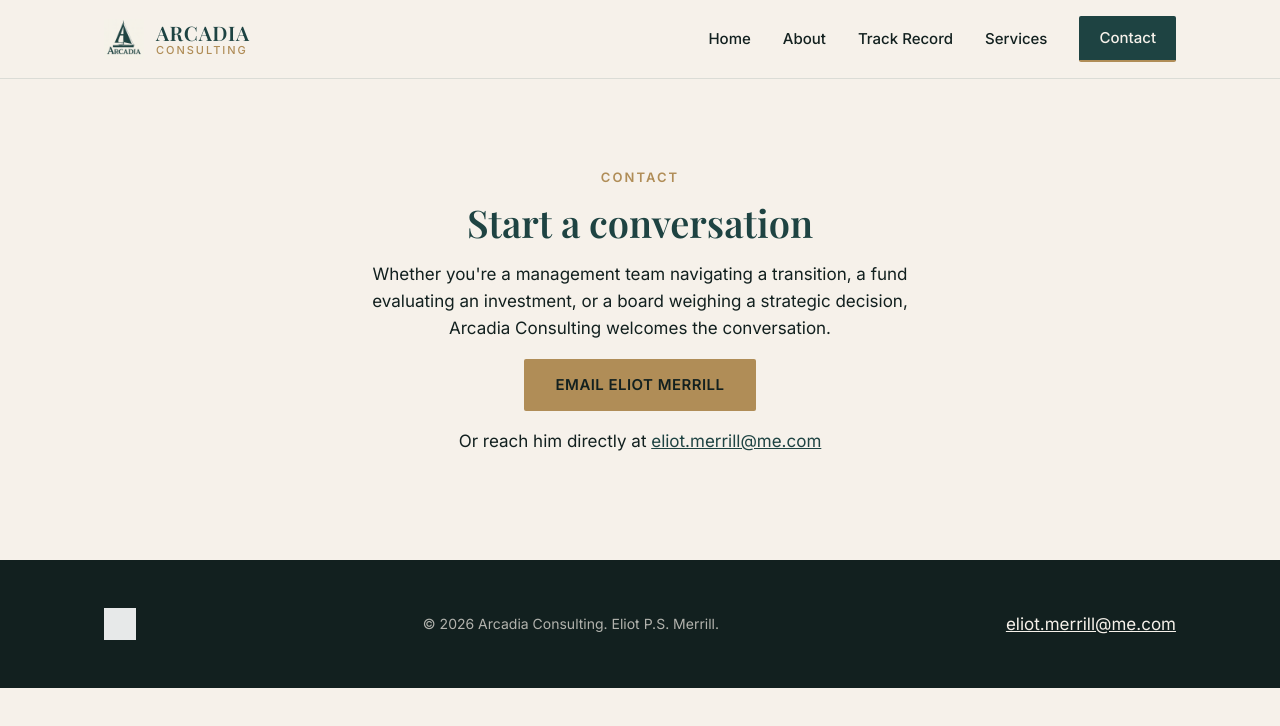
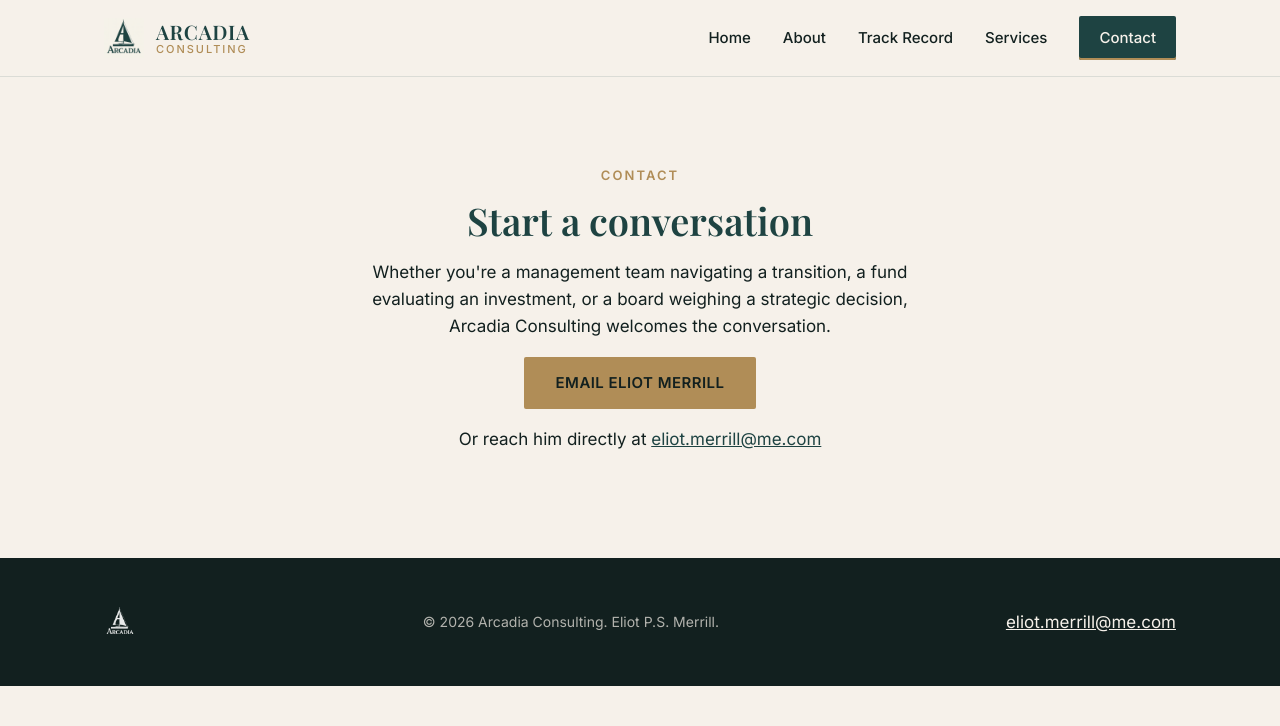
Before and after one commit to xcayalavermont-stack/WEBSITE, a plain HTML site: page contact.html in a window 1280 px wide. Drawn offline with nearby package versions, Linux system fonts and the light colour scheme.

Commit message:
Fix footer logo transparency, dedicated About video poster, and active Contact button styling

```diff
--- a/contact.html
+++ b/contact.html
@@ -47,7 +47,7 @@
 
 <footer class="site-footer">
   <div class="container footer-inner">
-    <img src="assets/img/logo.png" alt="Arcadia Consulting" class="footer-logo">
+    <img src="assets/img/logo-transparent.png" alt="Arcadia Consulting" class="footer-logo">
     <p>&copy; 2026 Arcadia Consulting. Eliot P.S. Merrill.</p>
     <a href="mailto:eliot.merrill@me.com" class="footer-email">eliot.merrill@me.com</a>
   </div>
--- a/css/style.css
+++ b/css/style.css
@@ -131,6 +131,10 @@ img { max-width: 100%; display: block; }
   color: var(--color-ivory);
   padding: 10px 20px;
   border-radius: 2px;
+}
+.site-nav a.nav-cta[aria-current="page"] {
+  border-bottom: none;
+  box-shadow: inset 0 -2px 0 var(--color-brass);
 }
 
 /* ---- Hero ---- */
```
Also changed, not shown: about.html (+2 -2 lines), index.html (+1 -1 lines), services.html (+1 -1 lines), track-record.html (+1 -1 lines), assets/img/about-poster.jpg (added), assets/img/logo-transparent.png (added).
